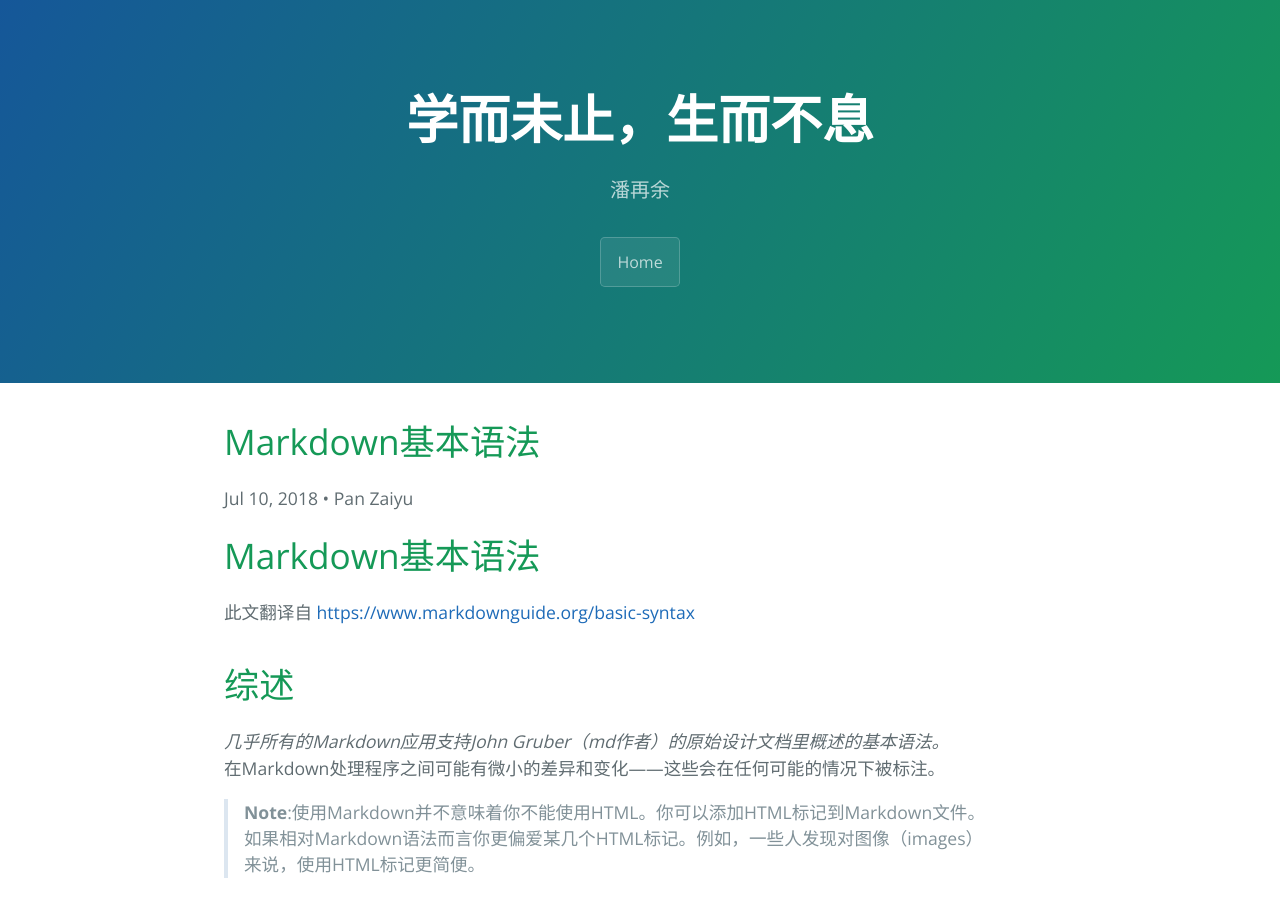
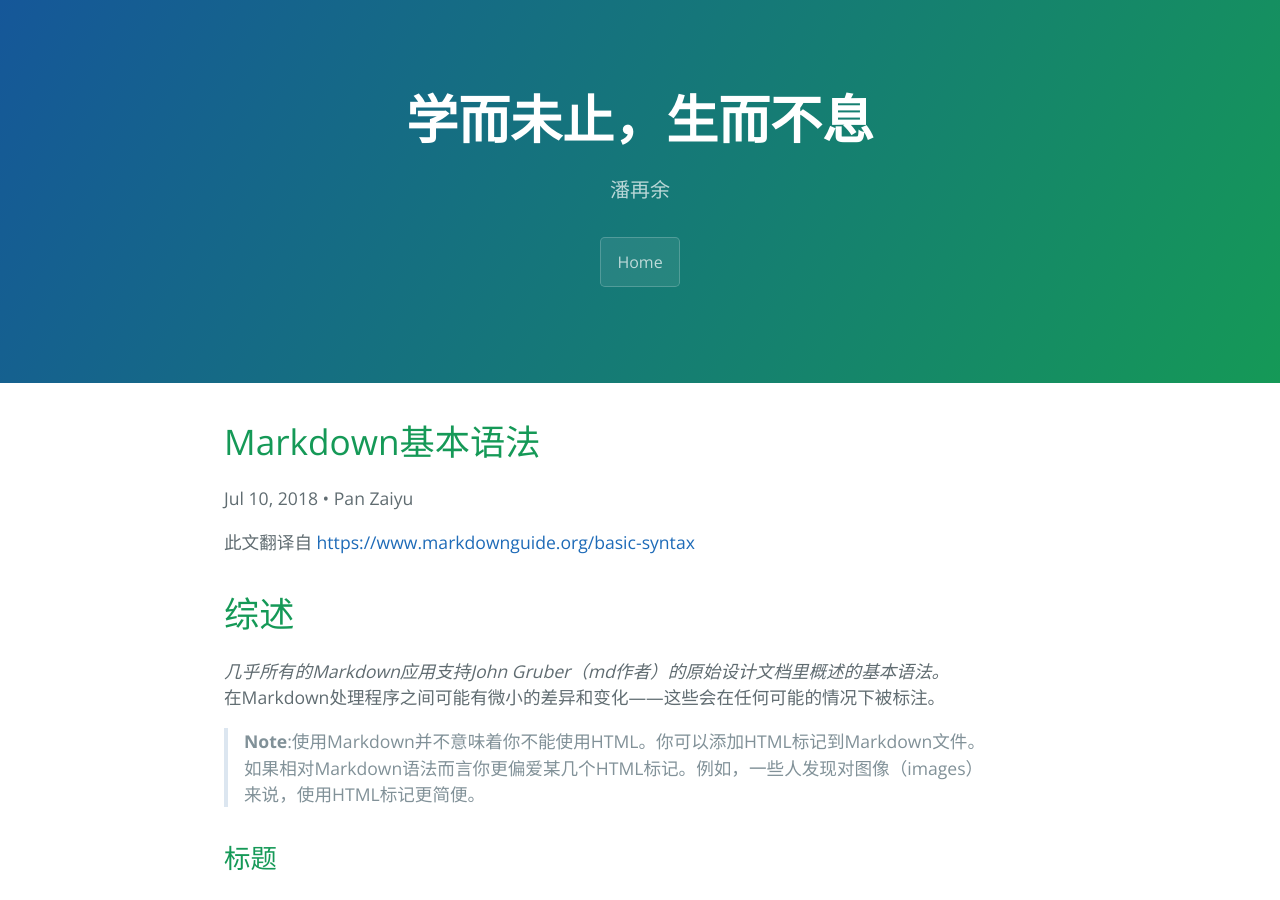
Before and after one commit to panzaiyu/panzaiyu.github.io, a Jekyll site: the page built from _posts/2018-07-10-Markdown.Basic.Syntax.md, in a window 1280 px wide and 900 px high. Built offline with Jekyll 4.4.1, drawn with Linux system fonts in a browser that asks for light colours; some web fonts are replaced.

Commit message:
Update 2018-07-10-Markdown.Basic.Syntax.md

```diff
--- a/_posts/2018-07-10-Markdown.Basic.Syntax.md
+++ b/_posts/2018-07-10-Markdown.Basic.Syntax.md
@@ -11,8 +11,6 @@ date:   2018-07-10
 description: Markdown's basic syntax.
 
 ---
-
-# Markdown基本语法
 
 此文翻译自 <https://www.markdownguide.org/basic-syntax>
 
```
